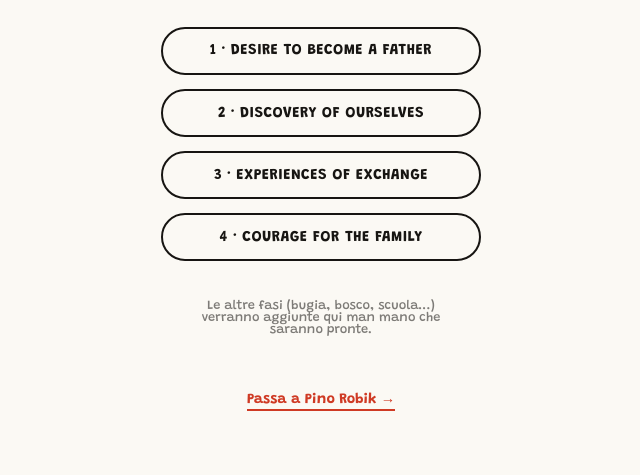
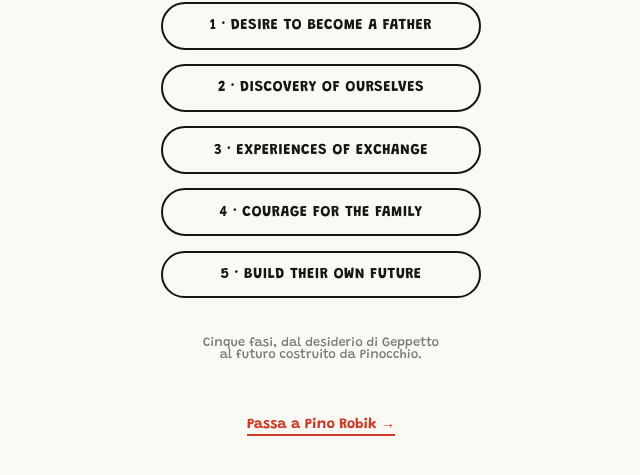
Before and after one commit to Giadamaria/pinocchio-200, a plain HTML site: page pinocchio200/index.html in a window 1280 px wide. Shown: the part 221-696 px from the top of the page, without its empty margins (319-959 px from the left). Drawn offline with Linux system fonts and the light colour scheme.

Commit message:
Add files via upload

```diff
--- a/pinocchio200/index.html
+++ b/pinocchio200/index.html
@@ -55,8 +55,9 @@
     <a href="discovery/">2 · Discovery of Ourselves</a>
     <a href="exchange/">3 · Experiences of Exchange</a>
     <a href="family/">4 · Courage for the Family</a>
+    <a href="future/">5 · Build Their Own Future</a>
   </nav>
-  <p class="note">Le altre fasi (bugia, bosco, scuola...) verranno aggiunte qui man mano che saranno pronte.</p>
+  <p class="note">Cinque fasi, dal desiderio di Geppetto al futuro costruito da Pinocchio.</p>
   <a class="bridge" href="../pinorobik/">Passa a Pino Robik →</a>
 </body>
 </html>
```
